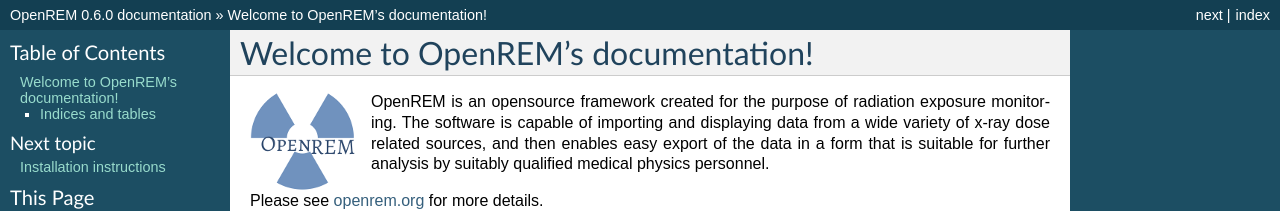
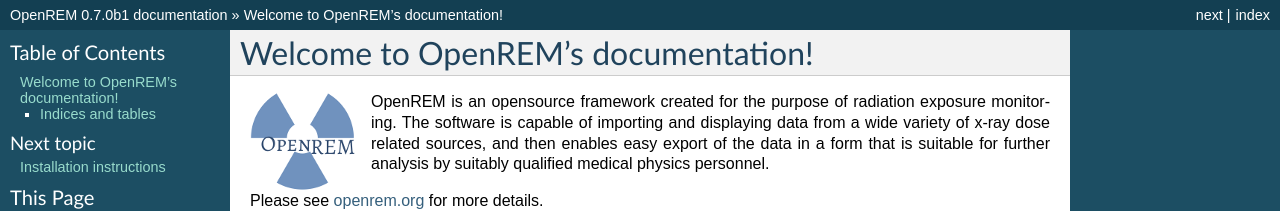
Before and after one commit to ckswilliams/modOpenREM, a Sphinx documentation site: the page built from docs/index.rst, in a window 1280 px wide and 900 px high. Shown: the top 211 px of the window. Built offline with Sphinx 7.4.7, drawn with Linux system fonts in a browser that asks for light colours; some of the changed text lies outside the part shown.

Commit message:
Bumped version numbers and descriptions

```diff
--- a/README.rst
+++ b/README.rst
@@ -5,7 +5,7 @@
 OpenREM is a Django app to extract, store and export Radiation Exposure
 Monitoring related information, primarily from DICOM files.
 
-This is release 0.6.0, including charts, DICOM store SCP and exports to OpenSkin.
+This is a developer release of 0.7.0 - please don't use in production, documentation is not yet ready.
 
 Full documentation can be found on Read the Docs: http://docs.openrem.org
 
--- a/docs/conf.py
+++ b/docs/conf.py
@@ -58,9 +58,9 @@
 # built documents.
 #
 # The short X.Y version.
-version = '0.6'
+version = '0.7'
 # The full version, including alpha/beta/rc tags.
-release = '0.6.0'
+release = '0.7.0b1'
 
 # The language for content autogenerated by Sphinx. Refer to documentation
 # for a list of supported languages.
--- a/setup.py
+++ b/setup.py
@@ -25,7 +25,7 @@
 
 setup(
     name='OpenREM',
-    version='0.6.0',
+    version='0.7.0b1',
     packages=['openrem'],
     include_package_data=True,
     install_requires = requires,
@@ -38,7 +38,8 @@
         'openrem/scripts/openrem_store.py'
     ],
     license='GPLv3 with additional permissions',
-    description='Radiation Exposure Monitoring for physicists',
+#    description='Radiation Exposure Monitoring for physicists',
+    description='Developer beta only',
     long_description=README,
     url='http://openrem.org/',
     author='Ed McDonagh',
```
